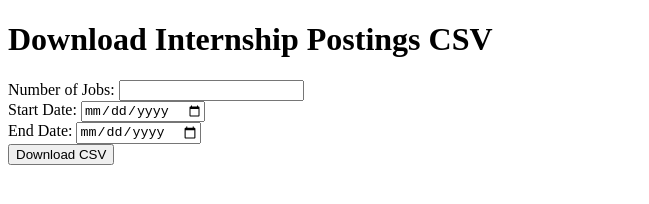
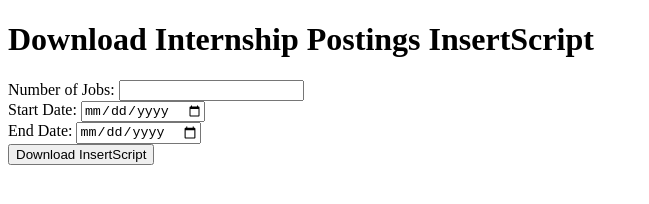
Before and after one commit to punkkLambda/Coresignal_to_insertScript, a website: page public/index.html in a window 1280 px wide. Shown: the whole page, without its empty margins (0-649 px from the left). Drawn offline with Linux system fonts and the light colour scheme.

Commit message:
initial commit of codebase

```diff
--- a/public/index.html
+++ b/public/index.html
@@ -6,12 +6,12 @@
   <title>Download Internship Postings</title>
 </head>
 <body>
-  <h1>Download Internship Postings CSV</h1>
+  <h1>Download Internship Postings InsertScript</h1>
   <form action="/download" method="get">
     <label>Number of Jobs: <input type="number" name="limit" required /></label><br/>
     <label>Start Date: <input type="date" name="startDate" required /></label><br/>
     <label>End Date: <input type="date" name="endDate" required /></label><br/>
-    <button type="submit">Download CSV</button>
+    <button type="submit">Download InsertScript</button>
   </form>
 </body>
 </html>
```
